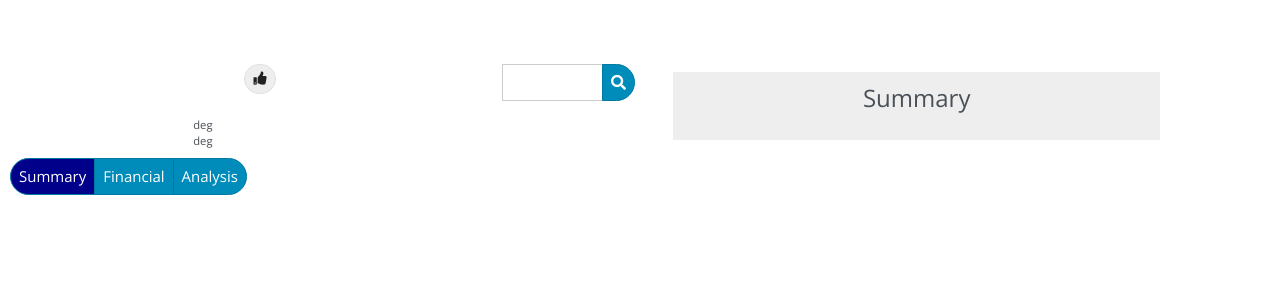
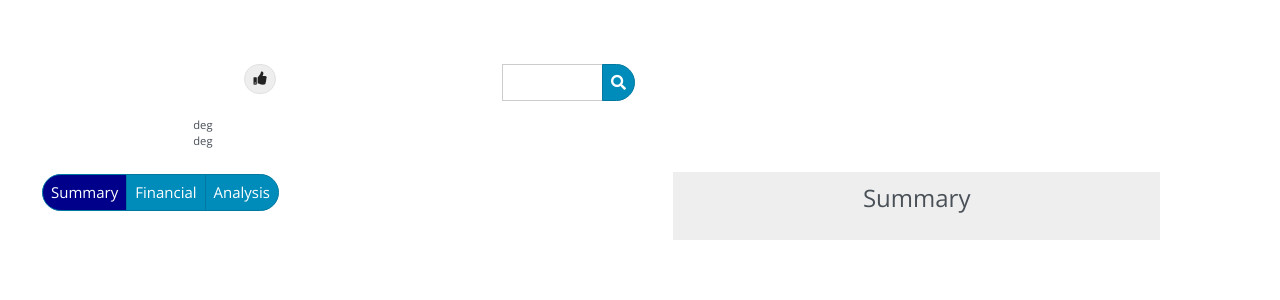
Before and after one commit to metenar/Capstone1, a Flask app: template templates/stock_details.html in a window 1280 px wide. Shown: the part 64-364 px from the top of the page. Run offline with Flask 2, Linux system fonts and the light colour scheme; the template is opened without the code that fills it, so the values that code supplies are empty; some libraries are stand-ins or nearby versions.

Commit message:
make some small improvements

```diff
--- a/static/stock.js
+++ b/static/stock.js
@@ -581,7 +581,7 @@ async function stockData(stock){
 
 function generatePopularHTML(a){
   let divArray=[];
-  divArray.push(`<div class="col" id='popular-fav-search'>Popular Search</div>`)
+  divArray.push(`<div class="col ml-3" id='popular-fav-search'>Popular Search</div>`)
   for (let i=0;i<a.length;i++){
     if (a[i].change<0){
       let html=`<div class="col text-danger"><a href="/${a[i].symbol}" style="text-decoration:none;" class="text-danger">${a[i].symbol}</a> <svg width="1.5em" height="1.5em" viewBox="0 0 16 16" class="bi bi-caret-down-fill" fill="red" xmlns="http://www.w3.org/2000/svg">
--- a/static/style.css
+++ b/static/style.css
@@ -28,31 +28,14 @@ nav {
 
 }
 
-/* .fa-search {
-    border-radius: 50%;
-} */
+  .summary-container{
+      margin-top: 100px;
+  }
 
-/* #search {
-    display: flex;
-    position: relative;
+  .analysis-container{
+      height: 200px;
+      margin-top: 150px;
   }
-#search.form-control {
-    border-radius: 20px;
-    margin-bottom: 0;
-    width: 100%;
-    font-size: 13px;
-    padding-right: 28px;
-    box-sizing: border-box;
-  }
-  #search.form-control + .btn {
-    position: absolute;
-    right: 9px;
-    top: 2px;
-    bottom: 4px;
-    z-index: 1;
-    padding: 0;
-    color: #66757f;
-  } */
 
 .btn {
     border-radius: 50px;
--- a/templates/edit_user.html
+++ b/templates/edit_user.html
@@ -1,7 +1,7 @@
 {% extends 'base.html' %}
 
 {% block content %}
-<div class="row justify-content-md-center">
+<div class="row justify-content-md-center p-3">
     <div class="col-md-4">
       <h2 class="join-message">Edit Your Profile.</h2>
       <form method="POST" id="user_form">
@@ -21,8 +21,8 @@
             <span class="text-danger">{{ error }}</span>
           {% endfor %}
         {% endfor %}
-        <div class="edit-btn-area">
-            <button class="btn btn-success mt-2">Edit this user!</button>
+        <div class="edit-btn-area mt-2">
+            <button class="btn btn-success">Edit this user!</button>
             <a href="/users/{{ user.id }}" class="btn btn-outline-info">Cancel</a>
           </div>
         </form>
--- a/templates/stock_details.html
+++ b/templates/stock_details.html
@@ -45,8 +45,8 @@
             </div>
 
 
-            <div class="row mt-2">
-              <div class="btn-group" role="group" aria-label="stock-buttons">
+            <div class="row mt-2 p-3">
+              <div class="btn-group ml-3" role="group" aria-label="stock-buttons">
                 <button type="button" data-bs-toggle="button" class="btn btn-primary visited" aria-pressed="true" id='summary'>Summary</button>
                 <button type="button" data-bs-toggle="button" class="btn btn-primary" aria-pressed="false" id='financial'>Financial</button>
                 <button type="button" data-bs-toggle="button" class="btn btn-primary" aria-pressed="false" id='analysis'>Analysis</button>
@@ -128,7 +128,7 @@
             </section>
           <!-- </div> -->
         </section>
-        <section class='col-5 analysis-container hidden bg-secondary mt-2 ml-4 p-2' style="font-size: 1.5rem; text-align: center;">Analysis
+        <section class='col-5 analysis-container hidden bg-secondary ml-4 p-2' style="font-size: 1.5rem; text-align: center;">Analysis
           <div class="row">
             <div class="col mt-2" id='analysis-data'>
 
```
Also changed, not shown: templates/user_details.html (+9 -6 lines).
